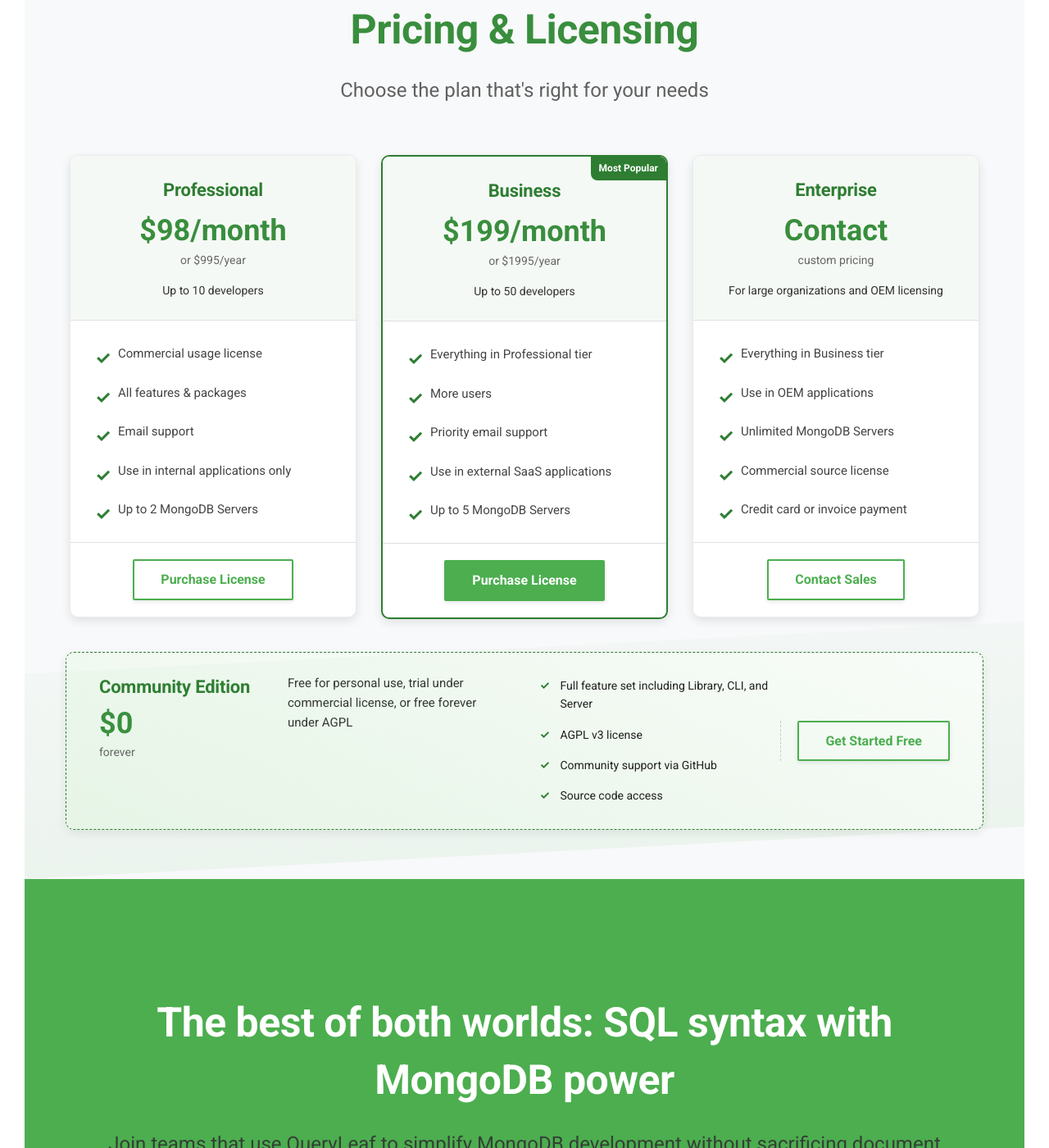
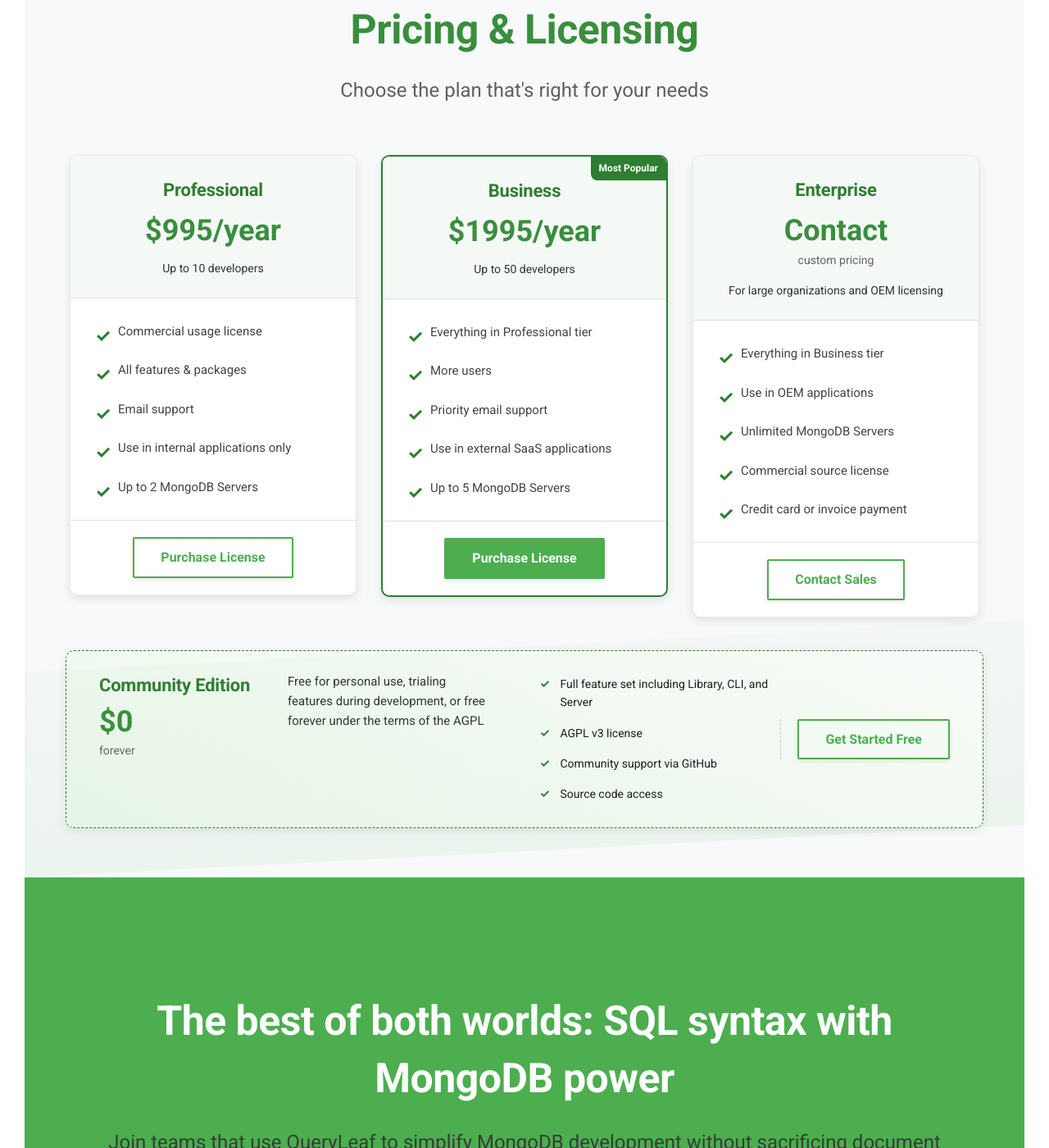
Before and after one commit to beekeeper-studio/queryleaf, an MkDocs documentation site: the page built from docs/index.md, in a window 1280 px wide and 1400 px high, scrolled down 7154 px. Shown: the whole window at 82% size. Built offline with MkDocs 1.6.1 and Material for MkDocs 9.7.7, drawn with Linux system fonts in a browser that asks for light colours; comment, search, counter and statistics services are not loaded.

Commit message:
can pay for it

```diff
--- a/docs/index.md
+++ b/docs/index.md
@@ -454,8 +454,7 @@ const pgServer = new PostgresServer(mongoClient, 'mydb', {
         <div class="pricing-header">
           <h3>Professional</h3>
           <div class="pricing-cost">
-            <span class="price">$98/month</span>
-            <span class="price-period">or $995/year</span>
+            <span class="price">$995/year</span>
           </div>
           <p class="pricing-description">Up to 10 developers</p>
         </div>
@@ -471,7 +470,7 @@ const pgServer = new PostgresServer(mongoClient, 'mydb', {
         </div>
 
         <div class="pricing-footer">
-          <a href="mailto:sales@queryleaf.com?subject=QueryLeaf Professional License" class="md-button">
+          <a href="https://buy.stripe.com/4gwcP69t9h2Y304fYY" target="_blank" class="md-button">
             Purchase License
           </a>
         </div>
@@ -481,8 +480,7 @@ const pgServer = new PostgresServer(mongoClient, 'mydb', {
         <div class="pricing-header">
           <h3>Business</h3>
           <div class="pricing-cost">
-            <span class="price">$199/month</span>
-            <span class="price-period">or $1995/year</span>
+            <span class="price">$1995/year</span>
           </div>
           <p class="pricing-description">Up to 50 developers</p>
         </div>
@@ -498,7 +496,7 @@ const pgServer = new PostgresServer(mongoClient, 'mydb', {
         </div>
 
         <div class="pricing-footer">
-          <a href="mailto:sales@queryleaf.com?subject=QueryLeaf Business License" class="md-button md-button--primary">
+          <a href="https://buy.stripe.com/14k4iAbBh3c8fMQaEF" class="md-button md-button--primary">
             Purchase License
           </a>
         </div>
@@ -525,7 +523,7 @@ const pgServer = new PostgresServer(mongoClient, 'mydb', {
         </div>
 
         <div class="pricing-footer">
-          <a href="mailto:enterprise@queryleaf.com?subject=QueryLeaf Enterprise License" class="md-button">
+          <a href="mailto:sales@queryleaf.com?subject=QueryLeaf Enterprise License" class="md-button">
             Contact Sales
           </a>
         </div>
@@ -542,7 +540,7 @@ const pgServer = new PostgresServer(mongoClient, 'mydb', {
           </div>
         </div>
         <p class="community-description">
-          Free for personal use, trial under commercial license, or free forever under AGPL
+          Free for personal use, trialing features during development, or free forever under the terms of the AGPL
         </p>
         <div class="community-features">
           <ul>
@@ -553,7 +551,7 @@ const pgServer = new PostgresServer(mongoClient, 'mydb', {
           </ul>
         </div>
       </div>
-      <div class="community-cta">
+      <div class="community-cta" styles="z-index=100;">
         <a href="getting-started/installation/" class="md-button">
           Get Started Free
         </a>
```
Also changed, not shown: docs/support/license-faq.md (+4 -0 lines).
